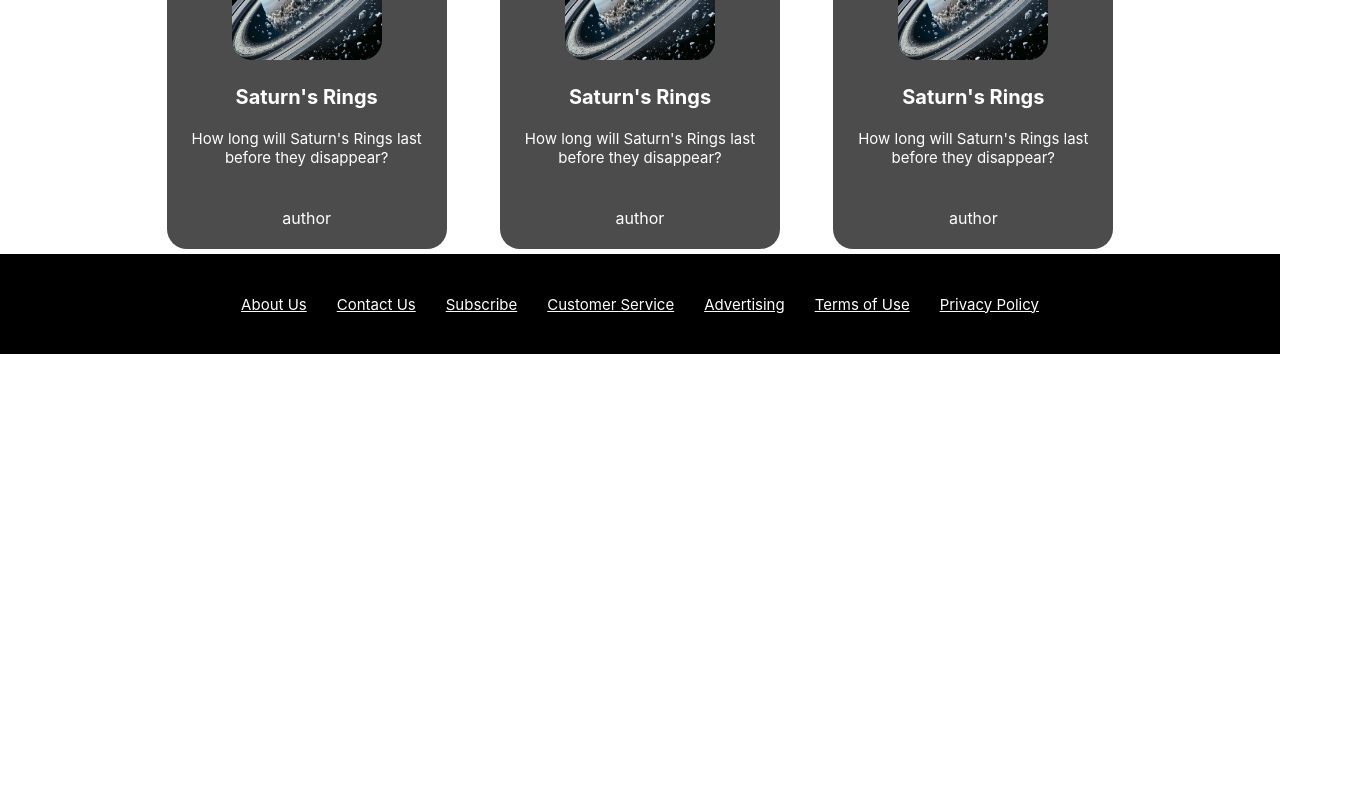
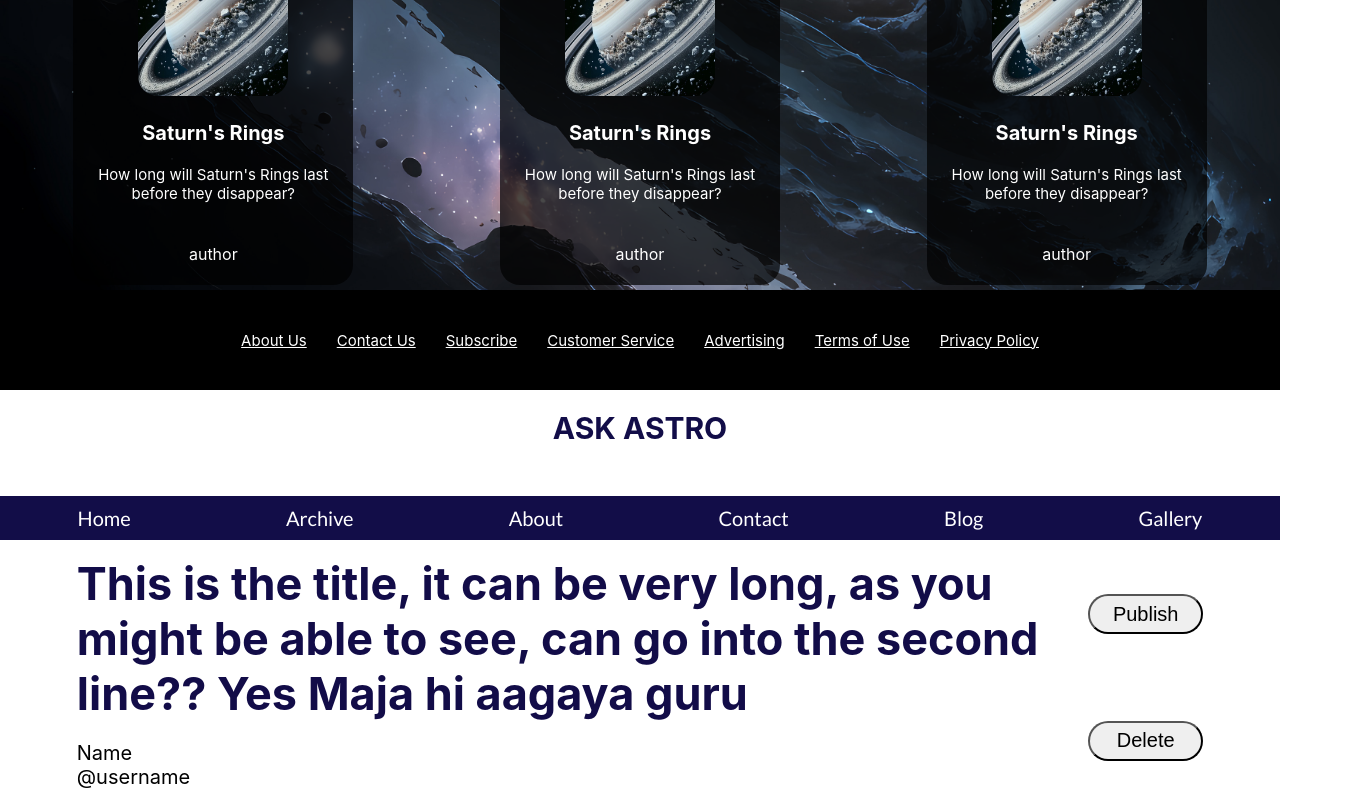
Before and after one commit to Palash3101/AstroTracker, a React (Create React App) app: page / in a window 1280 px wide. Shown: the part 660-1460 px from the top of the page, 1357 px wide, since content can reach past the window. Before the commit the page ends 1014 px from the top, so only its background shows below. Built offline with nearby package versions, Linux system fonts and the light colour scheme.

Commit message:
Added skeleton for single blog vie page
Added skeleton for single blog vie page
removed Content.js for file structure

```diff
--- a/src/App.js
+++ b/src/App.js
@@ -1,11 +1,13 @@
-// import Home from "./pages/Home.js";
-import UserProfile from "./pages/UserProfile.js";
+import Home from "./pages/Home.js";
+import BlogView from "./pages/BlogView.js";
+// import UserProfile from "./pages/UserProfile.js";
 
 function App() {
   return (
     <div>
-      <UserProfile/>
-      {/* <Home /> */}
+      {/* <UserProfile/> */}
+      <Home />
+      <BlogView/>
     </div>
   );
 }
--- /dev/null
+++ b/src/components/BlogHeader.js
@@ -0,0 +1,43 @@
+import React from 'react'
+import '../stylesheets/BlogHeader.css'
+
+function BlogHeader(props) {
+
+  function Publish_Button(){
+
+  }
+
+
+  return (
+    <div className='header_container'>
+      <div className='header-left'>
+        <div className='blog-header'>
+          {props.data.title}
+        </div>
+        <p className='header_author_data'>
+          {props.data.author_data.name}<br/>
+          {props.data.author_data.username}{/* Thsi will be a lik in the end */}
+
+        </p>
+      </div>
+      <div className='header-right'>
+
+        {
+          (()=>{
+            if (props.data.published_status){
+              return <button className='unPublish-but but'>Unpublish</button>
+            }
+            else{
+              return <button className='Publish-but but'>Publish</button>
+            }
+          })()
+        }
+        <button className='Delete-but but'>Delete</button>
+      </div>
+    </div>
+
+
+  )
+}
+
+export default BlogHeader
--- /dev/null
+++ b/src/pages/BlogView.js
@@ -0,0 +1,80 @@
+import React from 'react'
+import '../stylesheets/BlogView.css'
+
+import Header from '../components/Header'
+import Footer from '../components/Footer'
+import BlogHeader from '../components/BlogHeader'
+import BlogContainer from '../components/BlogContainer'
+
+import image from '../images/saturns_rings.webp'
+
+function BlogView() {
+
+  const blog_header_data= {
+
+      title:"This is the title, it can be very long, as you might be able to see, can go into the second line?? Yes Maja hi aagaya guru",
+      author_data:{
+        name:"Name",
+        username:"@username"
+      },
+      published_on:"ek date",
+      published_status:false,
+
+    };
+
+  const blog_data=[
+    {
+      id:'1',
+      title: 'Saturn\'s Rings',
+      desc: 'How long will Saturn\'s Rings last before they disappear?',
+      author: 'author'
+    },
+    {
+      id:'2',
+      title: 'Saturn\'s Rings',
+      desc: 'How long will Saturn\'s Rings last before they disappear?',
+      author: 'author'
+    },
+    {
+      id:'3',
+      title: 'Saturn\'s Rings',
+      desc: 'How long will Saturn\'s Rings last before they disappear?',
+      author: 'author'
+    }
+  ];
+
+
+
+  return (
+    <div>
+      <Header />
+      <BlogHeader data={blog_header_data}/>
+      <div className='container'>
+        <img src={image} alt='Hahahah' className='blog-image'/>
+        <p className='text'>
+
+        Lorem ipsum dolor sit amet, consectetur adipiscing elit. Nulla erat nulla, hendrerit nec fringilla et, egestas non sem. Integer non est quis turpis scelerisque dapibus. Nam ornare justo scelerisque quam placerat, sed ultrices nisl pulvinar. Quisque eu consequat enim, sit amet pretium augue. Nullam eget ipsum at felis bibendum dictum vitae id nulla. Nullam dictum dictum est, at pulvinar lectus feugiat id. Sed porttitor orci eu lectus feugiat, nec consectetur nisl accumsan. Aenean turpis nisl, tempus sit amet efficitur eget, posuere eu leo. Etiam et libero sit amet neque rhoncus fermentum. Nulla pellentesque ipsum magna, eleifend congue elit consectetur ac. Aenean eu ullamcorper urna, vitae egestas velit. Class aptent taciti sociosqu ad litora torquent per conubia nostra, per inceptos himenaeos. Integer quis tellus non odio volutpat fringilla eu quis eros.<br/>
+
+Nam non euismod elit, a mollis erat. Vivamus elit elit, tincidunt a malesuada vel, vestibulum non dolor. Praesent vitae lectus vel urna dictum eleifend. Phasellus finibus nulla nisi, ultrices lacinia ex fringilla ut. Suspendisse mattis dolor tellus, ac mollis orci posuere vel. Duis maximus purus sed euismod tincidunt. Sed hendrerit at ligula a egestas. Aliquam convallis efficitur velit. Morbi vestibulum consectetur convallis.<br/><br/>
+
+Sed ut viverra arcu. Pellentesque habitant morbi tristique senectus et netus et malesuada fames ac turpis egestas. Class aptent taciti sociosqu ad litora torquent per conubia nostra, per inceptos himenaeos. Nunc in eleifend sem. In laoreet hendrerit auctor. Etiam id diam convallis, suscipit purus eget, placerat mauris. Aenean commodo ante sit amet ligula cursus, sit amet scelerisque nunc elementum.<br/><br/>
+
+Praesent ipsum mi, viverra ut tempor eget, viverra vitae nunc. Nunc rhoncus pellentesque mi. Ut imperdiet lorem pretium consequat congue. Nam quis purus quis tellus lacinia consectetur vitae tempus lorem. Sed nunc lacus, euismod eget elit id, pharetra porttitor eros. Vivamus tempus varius tellus, sed rhoncus nulla scelerisque sed. Fusce sed pellentesque magna. Phasellus orci odio, tincidunt vitae fermentum in, mollis eget risus. Etiam et efficitur ex, et sodales justo.<br/><br/>
+
+Sed aliquet nisi non orci suscipit bibendum. Nulla porta lorem sed est varius, ac tincidunt lectus efficitur. Pellentesque dui ligula, feugiat sit amet felis sit amet, sagittis mollis libero. In eu maximus erat. Nam eu rutrum mauris. Aliquam erat volutpat. Pellentesque sit amet porta nulla.
+
+
+        </p>
+      </div>
+      <div style={{marginBottom:'3rem'}}>
+        <div className='related-blogs-title'>Related blogs</div>
+        <div>
+          <BlogContainer data={blog_data} />
+        </div>
+      </div>
+      <Footer />
+    </div>
+  )
+}
+
+export default BlogView
--- a/src/pages/Home.js
+++ b/src/pages/Home.js
@@ -1,12 +1,57 @@
 import React from 'react'
+
+import '../stylesheets/Home.css'
+
 import Header from '../components/Header'
 import Footer from '../components/Footer'
-import Content from '../components/Content'
+import BlogContainer from '../components/BlogContainer'
 function Home() {
+
+  const data = [
+    {
+      id:'1',
+      title: 'Saturn\'s Rings',
+      desc: 'How long will Saturn\'s Rings last before they disappear?',
+      author: 'author'
+    },
+    {
+      id:'2',
+      title: 'Saturn\'s Rings',
+      desc: 'How long will Saturn\'s Rings last before they disappear?',
+      author: 'author'
+    },
+    {
+      id:'3',
+      title: 'Saturn\'s Rings',
+      desc: 'How long will Saturn\'s Rings last before they disappear?',
+      author: 'author'
+    },
+    {
+      id:'4',
+      title: 'Saturn\'s Rings',
+      desc: 'How long will Saturn\'s Rings last before they disappear?',
+      author: 'author'
+    },
+    {
+      id:'5',
+      title: 'Saturn\'s Rings',
+      desc: 'How long will Saturn\'s Rings last before they disappear?',
+      author: 'author'
+    },
+    {
+      id:'6',
+      title: 'Saturn\'s Rings',
+      desc: 'How long will Saturn\'s Rings last before they disappear?',
+      author: 'author'
+    }
+  ];
+
   return (
     <main>
       <Header />
-      <Content />
+      <div className='blog-box'>
+        <BlogContainer data={data} />
+      </div>
       <Footer />
     </main>
   )
--- /dev/null
+++ b/src/stylesheets/BlogHeader.css
@@ -0,0 +1,52 @@
+.header_container{
+  display: flex;
+  flex-direction: row;
+
+  justify-content: space-between;
+
+  margin-left: 6%;
+  margin-right: 6%;
+  margin-top: 1rem;
+
+  margin-bottom: 1rem;
+}
+
+.header-left{
+
+
+}
+
+
+.blog-header{
+  font-size: 45px;
+  color: RGB(18,12,72);
+  font-weight: bold;
+}
+
+.header_author_data{
+  font-size: 20px;
+}
+
+
+.header-right{
+  display: flex;
+  flex-direction: column;
+  justify-content: space-around;
+
+  column-gap: 50px;
+
+  align-items: center;
+
+}
+
+.but{
+  font-size:20px ;
+  width: 115px;
+  height:40px;
+
+  border-radius:25px ;
+  margin-bottom: 10px;
+
+  align-items: center;
+
+}
--- /dev/null
+++ b/src/stylesheets/BlogView.css
@@ -0,0 +1,38 @@
+.container{
+  margin-bottom: 5%;
+}
+
+
+/* Css dekh lena ki dynamically image kaise resize kare */
+
+.blog-image{
+  max-width: 700px;
+  min-width: 400px;
+
+  margin-left: 6%;
+  margin-right: 2%;
+  margin-top: 1rem;
+
+  float: left;
+}
+
+
+.text{
+  font-size: 22px;
+
+  margin-left: 6%;
+  margin-right: 6%;
+  margin-top: 1rem;
+}
+
+.related-blogs-title{
+  width: 100%;
+
+  margin-left: 6%;
+  margin-right: 6%;
+
+  font-size: 40px;
+  font-weight: bold;
+
+  color: rgb(18, 12, 72);
+}
--- a/src/stylesheets/Footer.css
+++ b/src/stylesheets/Footer.css
@@ -2,6 +2,7 @@
   display: flex;
   justify-content: center;
   height: 100px;
+  width: 100%;
 
   align-items: center;
 
```
Also changed, not shown: src/components/Content.js (deleted, +0 -52 lines), src/stylesheets/Home.css (renamed from src/stylesheets/Content.css).
